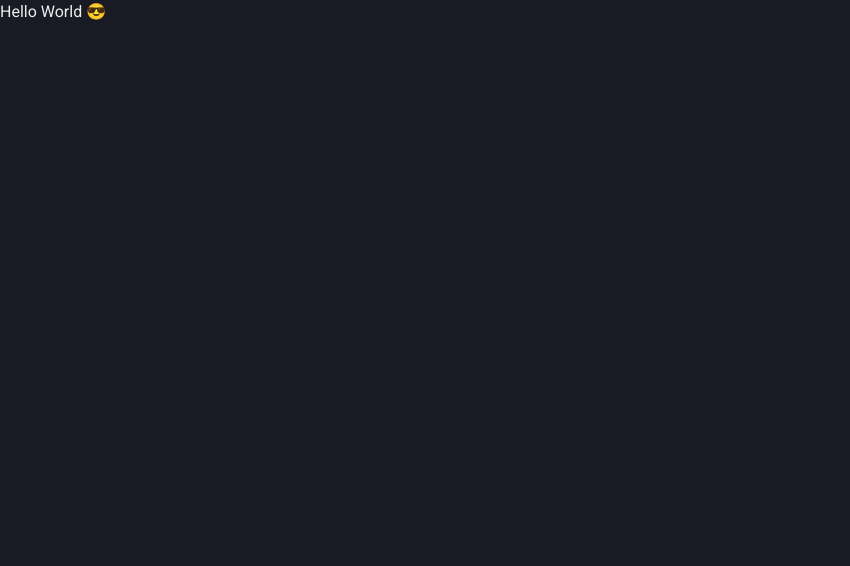
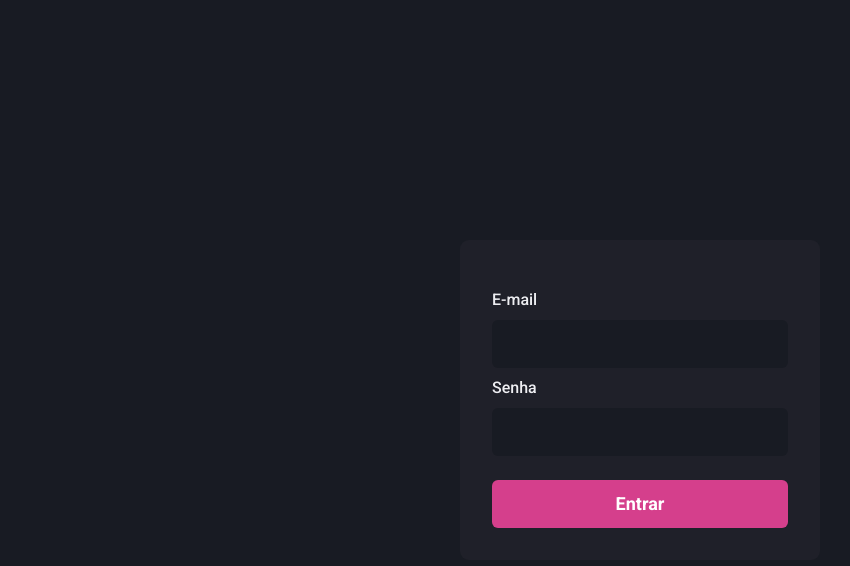
Before and after one commit to 1SyuLi/dashGo, a Next.js app: page / in a window 1280 px wide. Shown: the top 566 px of the page, without its empty margins (0-850 px from the left). Built offline with nearby package versions, Linux system fonts and the light colour scheme.

Commit message:
Login Screen

```diff
--- a/src/pages/index.tsx
+++ b/src/pages/index.tsx
@@ -1,5 +1,5 @@
 import Head from 'next/head'
-
+import { Flex, Input, Button, Stack, FormLabel, FormControl } from '@chakra-ui/react';
 
 
 export default function Home() {
@@ -11,7 +11,47 @@
             <Head>
                 <title>Home | dashGo</title>
             </Head>
-            <h1>Hello World 😎</h1>
+
+            <Flex w="100vw" h="100vh" align="center" justify="center">
+                <Flex as="form" w="100%" maxW="360px" bg="gray.800" p="8" borderRadius={9} flexDir="column">
+                    <Stack mt={4}>
+                        <FormControl>
+                            <FormLabel htmlFor='email'>E-mail</FormLabel>
+                            <Input
+                                id='email'
+                                name="email"
+                                type="email"
+                                focusBorderColor="pink.500"
+                                bgColor="gray.900"
+                                variant="filled"
+                                _hover={{
+                                    bgColor: 'gray.900'
+                                }}
+                                size="lg"
+                            />
+                        </FormControl>
+
+                        <FormControl>
+                            <FormLabel htmlFor='password'>Senha</FormLabel>
+                            <Input
+                                id='password'
+                                name="password"
+                                type="password"
+                                focusBorderColor="pink.500"
+                                bgColor="gray.900"
+                                variant="filled"
+                                _hover={{
+                                    bgColor: 'gray.900'
+                                }}
+                                size="lg"
+                            />
+                        </FormControl>
+                    </Stack>
+
+                    <Button type='submit' mt={6} colorScheme='pink' size="lg" >Entrar</Button>
+                </Flex>
+            </Flex>
+
         </>
     )
 }
```
